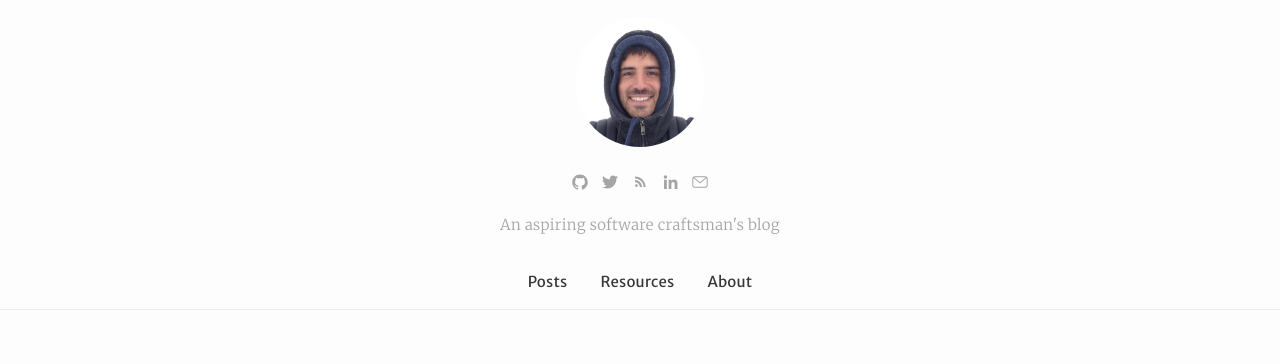
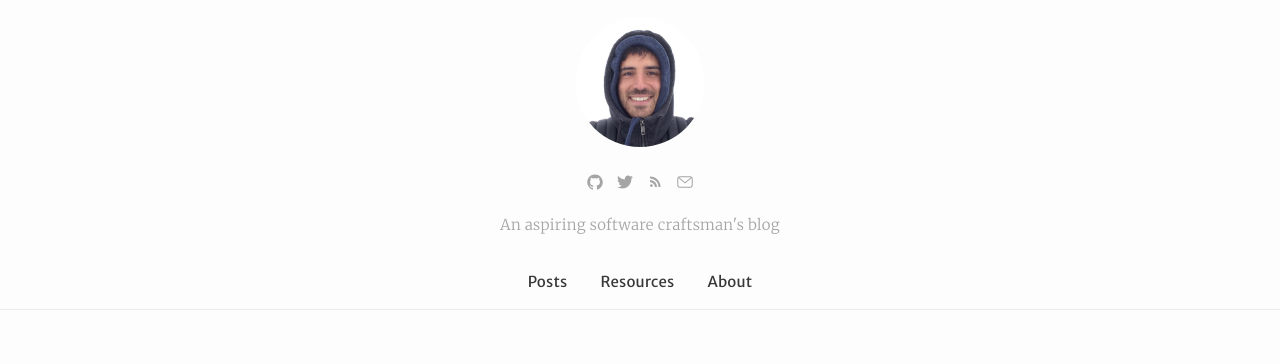
Before and after one commit to NunoAlexandre/nunoalexandre.github.io, a Jekyll site: the page built from index.html, in a window 1280 px wide. Shown: the top 364 px of the page. Built offline with Jekyll 4.4.1, drawn with Linux system fonts in a browser that asks for light colours; comment, search, counter and statistics services are not loaded.

Commit message:
Remove all linkedlin references

```diff
--- a/_config.yml
+++ b/_config.yml
@@ -11,7 +11,6 @@ email: nunombalexandre at gmail
 description: An aspiring software craftsman's blog
 baseurl: "" # the subpath of your site, e.g. /blog
 url: "http://nunoalexandre.com" # the base hostname & protocol for your site
-linkedin_username: nunombalexandre
 github_username: nunoalexandre
 twitter_username: nunombalexandre
 disqus_shortname: "nunoalexandre"
--- a/_includes/header.html
+++ b/_includes/header.html
@@ -20,9 +20,6 @@
         {% include icon-rss.html %}
       </li>
       <li>
-        {% include icon-linkedin.html username=site.linkedin_username %}
-      </li>
-      <li>
         {% include icon-mail.html %}
       </li>
 
--- a/_includes/icon-linkedin.html
+++ /dev/null
@@ -1,2 +0,0 @@
-<a href="https://linkedin.com/in/{{ include.username }}" target="_blank" title="LinkedIn">
-<span class="icon icon--linkedin">{% include icon-linkedin.svg %}</span></a>
--- a/_sass/_layout.scss
+++ b/_sass/_layout.scss
@@ -399,11 +399,6 @@ iframe {
    width: 26px;
 }
 
-
-.icon--linkedin:hover svg path {
-   fill: #007bb6;
-}
-
 .icon--twitter:hover svg path {
    fill: #1da1f2;
 }
@@ -420,11 +415,6 @@ iframe {
 
 .icon--mail:hover svg path {
    fill: #d14836;
-}
-
-.icon--linkedin svg {
-    width: 25px;
-    height: 25px;
 }
 
 .icon--rss svg, .icon--mail svg {
```
Also changed, not shown: _includes/icon-linkedin.svg (deleted).
